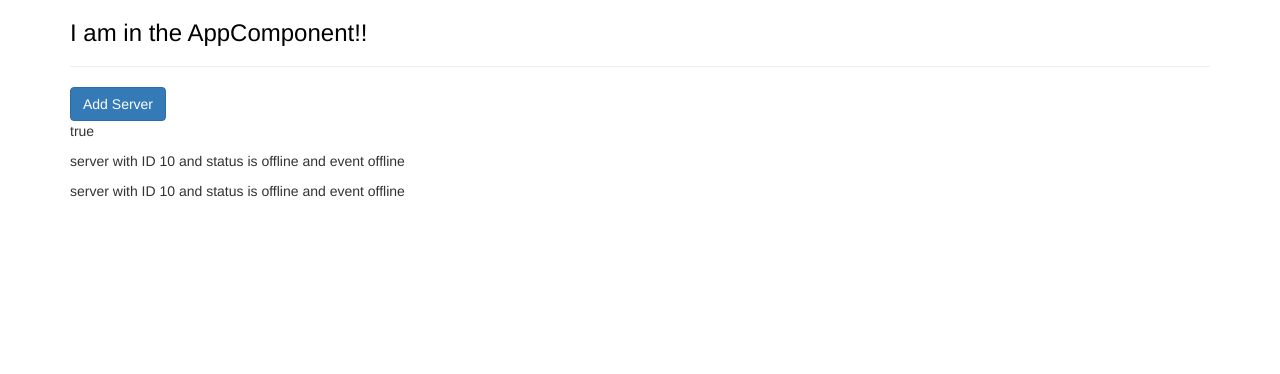
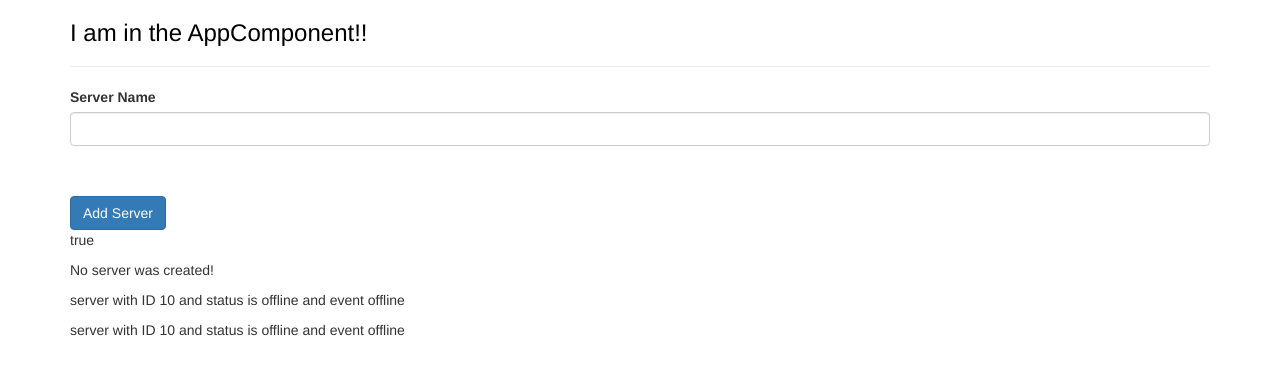
Before and after one commit to mmsmz/practice-angular6, an Angular app: page / in a window 1280 px wide. Shown: the top 374 px of the page. Built offline with nearby package versions, Linux system fonts and the light colour scheme.

Commit message:
event binding

```diff
--- a/src/app/servers/servers.component.html
+++ b/src/app/servers/servers.component.html
@@ -1,6 +1,13 @@
-<button class="btn btn-primary" [disabled]="!allowNewServer">Add Server</button>
+<label for="">Server Name</label>
+<input type="text" class="form-control" (input)="onUpdateServerName($event)">
+<p>{{serverName}}</p>
+
+<br><br>
+<button class="btn btn-primary" [disabled]="!allowNewServer" (click)="onCreationServer()" >Add Server</button>
 <!-- <p>{{allowNewServer}}</p> -->
 <p [innerText] = "allowNewServer"></p>
 
+<p>{{serverCreationStatus}}</p>
+
 <app-server></app-server>
 <app-server></app-server>
--- a/src/app/servers/servers.component.ts
+++ b/src/app/servers/servers.component.ts
@@ -10,7 +10,9 @@
 })
 export class ServersComponent implements OnInit {
   allowNewServer = false;
+  serverCreationStatus = 'No server was created!';
 
+  serverName = '';
   constructor() {
     setTimeout(()=>{
       this.allowNewServer = true;
@@ -19,4 +21,12 @@
   ngOnInit(): void {
   }
 
+  onCreationServer(){
+    this.serverCreationStatus = "Server was Created"
+  }
+
+  onUpdateServerName(event: Event){
+    // console.log(event);
+    this.serverName = (<HTMLInputElement>event.target).value;
+  }
 }
```
